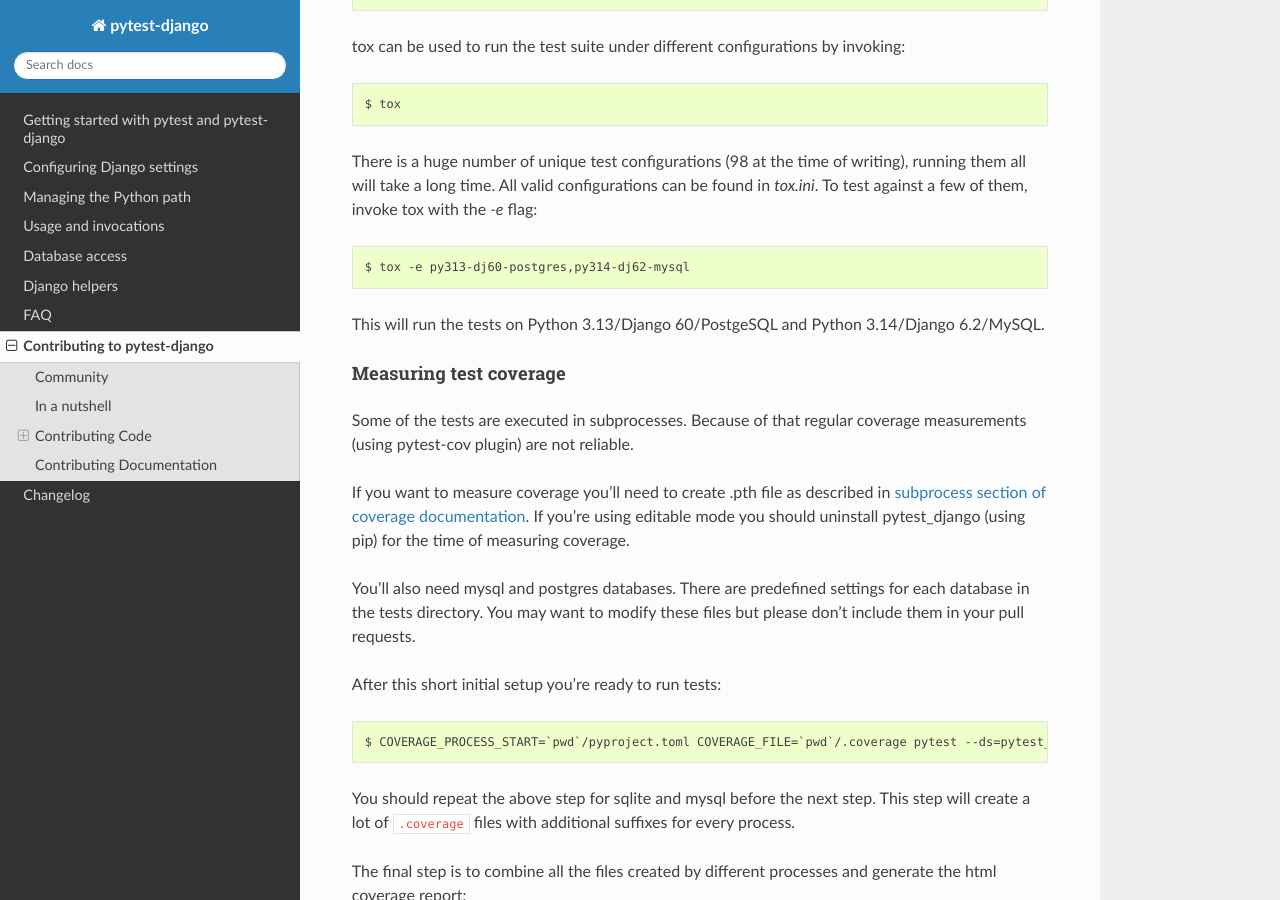
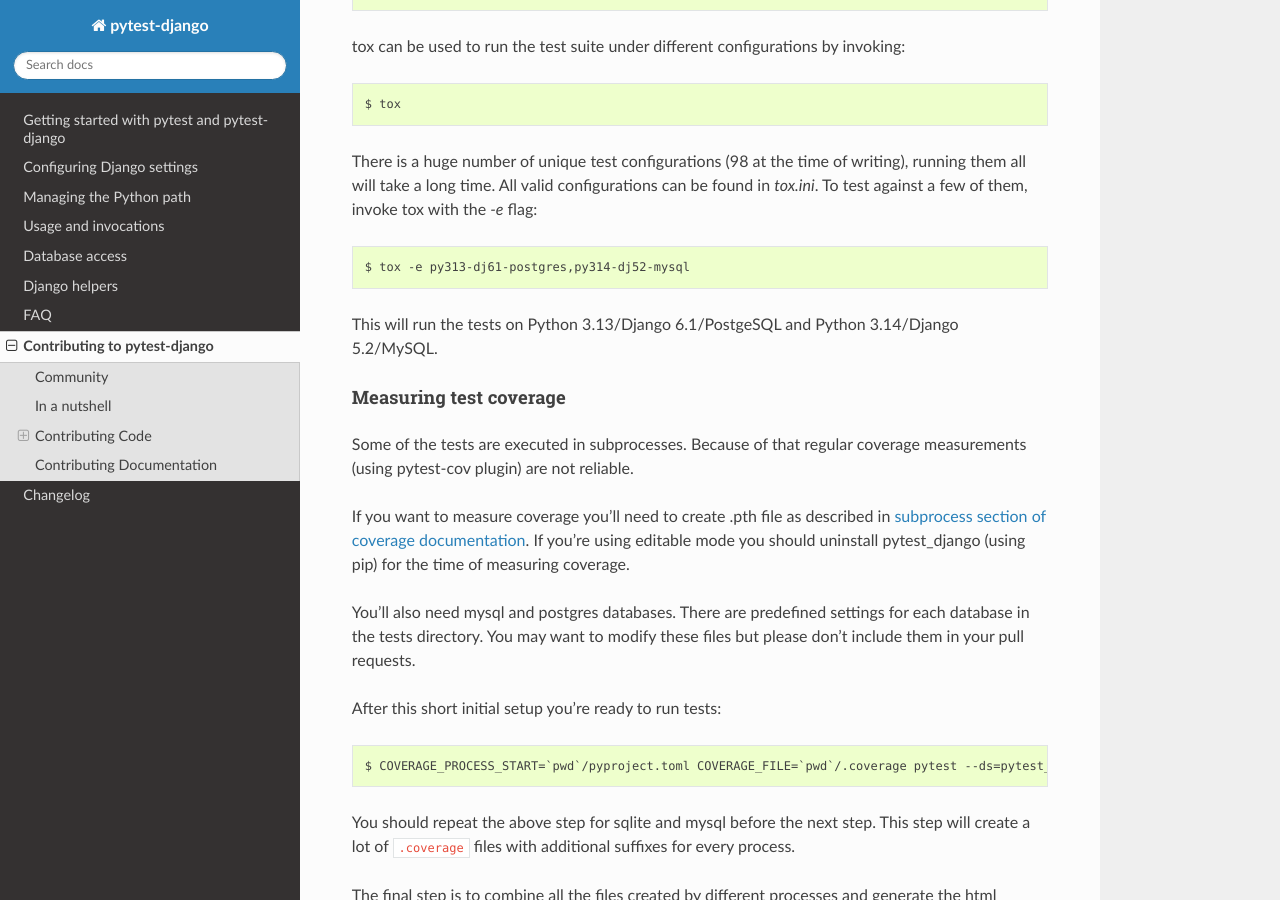
Before and after one commit to pytest-dev/pytest-django, a Sphinx documentation site: the page built from docs/contributing.rst, in a window 1280 px wide and 900 px high, scrolled down 2536 px. Built offline with Sphinx 7.4.7 and the Read the Docs theme 3.1.0, drawn with Linux system fonts in a browser that asks for light colours.

Commit message:
Adds support for Django 6.1 (#1288)

```diff
--- a/README.rst
+++ b/README.rst
@@ -32,7 +32,7 @@
   <https://pytest-django.readthedocs.io/en/latest/contributing.html>`_
 * Version compatibility:
 
-  * Django: 5.2, 6.0 and latest main branch (compatible at the time
+  * Django: 5.2, 6.1 and latest main branch (compatible at the time
     of each release)
   * Python: CPython>=3.10 or PyPy 3
   * pytest: >=7.0
--- a/docs/contributing.rst
+++ b/docs/contributing.rst
@@ -140,10 +140,10 @@
 be found in `tox.ini`. To test against a few of them, invoke tox with the `-e`
 flag::
 
-    $ tox -e py313-dj60-postgres,py314-dj62-mysql
+    $ tox -e py313-dj61-postgres,py314-dj52-mysql
 
-This will run the tests on Python 3.13/Django 60/PostgeSQL and Python
-3.14/Django 6.2/MySQL.
+This will run the tests on Python 3.13/Django 6.1/PostgeSQL and Python
+3.14/Django 5.2/MySQL.
 
 
 Measuring test coverage
--- a/pyproject.toml
+++ b/pyproject.toml
@@ -22,7 +22,7 @@
     "Development Status :: 5 - Production/Stable",
     "Framework :: Django",
     "Framework :: Django :: 5.2",
-    "Framework :: Django :: 6.0",
+    "Framework :: Django :: 6.1",
     "Intended Audience :: Developers",
     "License :: OSI Approved :: BSD License",
     "Operating System :: OS Independent",
```
Also changed, not shown: docs/changelog.rst (+8 -0 lines), 2 other files.
